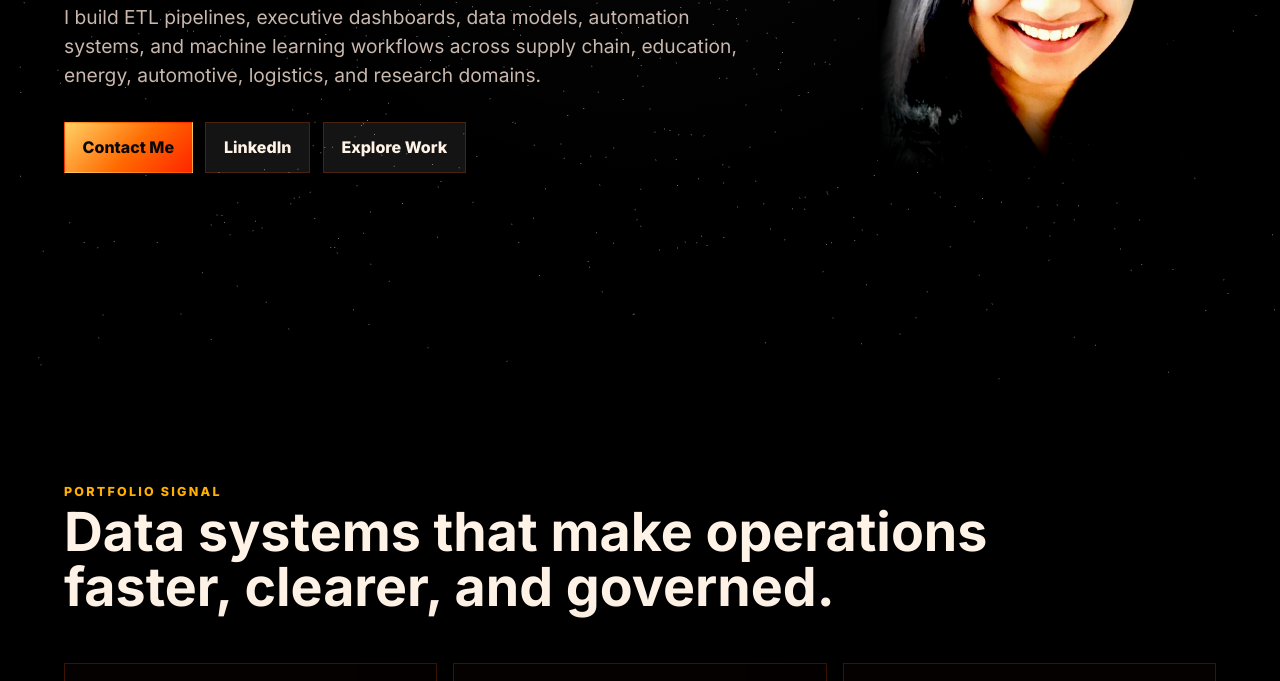
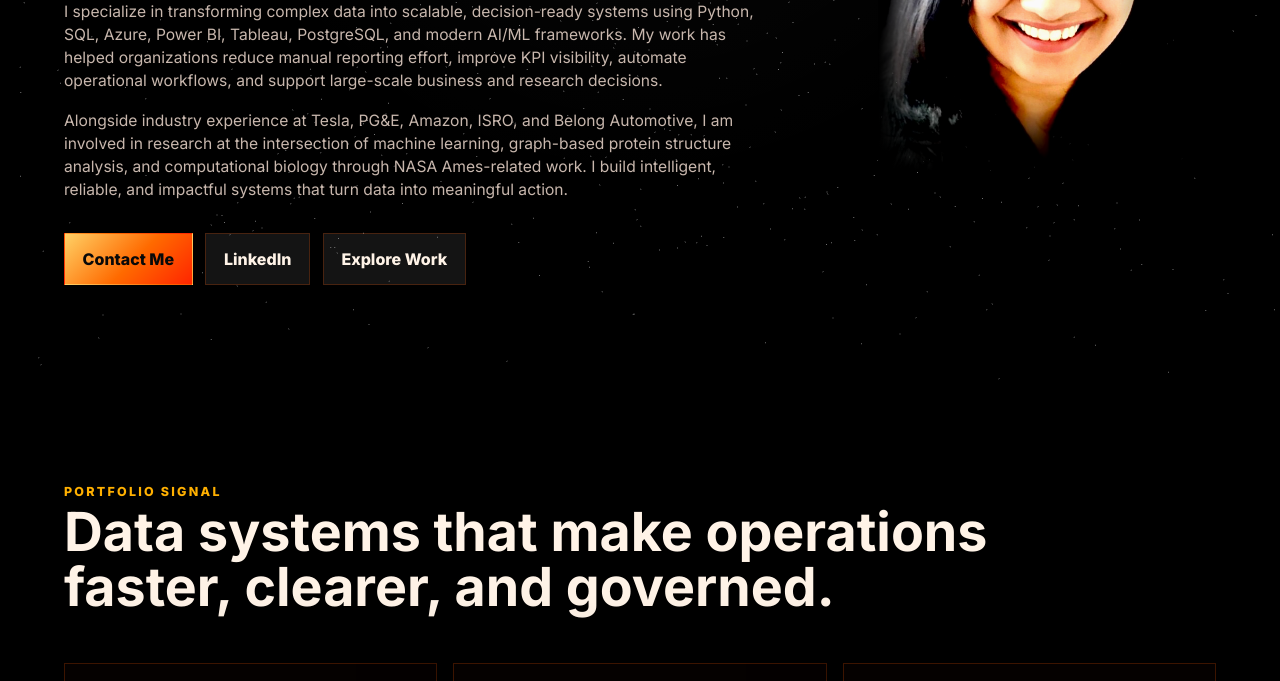
Before and after one commit to gayatri-sharma/gayatri-sharma, a plain HTML site: page index.html in a window 1280 px wide. Shown: the part 419-1100 px from the top of the page. Drawn offline with nearby package versions, Linux system fonts and the light colour scheme.

Commit message:
Update hero intro copy

```diff
--- a/index.html
+++ b/index.html
@@ -41,9 +41,22 @@
             <h1>Gayatri Sharma Kurmatey</h1>
           </div>
           <p class="hero-summary">
-            I build ETL pipelines, executive dashboards, data models, automation systems,
-            and machine learning workflows across supply chain, education, energy,
-            automotive, logistics, and research domains.
+            Hi, I'm Gayatri Sharma Kurmatey, a Data Engineer and AI/ML Engineer with 6+ years
+            of experience building data pipelines, automation systems, executive dashboards,
+            and machine learning workflows across automotive, energy, education, logistics,
+            supply chain, and research domains.
+          </p>
+          <p class="hero-summary">
+            I specialize in transforming complex data into scalable, decision-ready systems
+            using Python, SQL, Azure, Power BI, Tableau, PostgreSQL, and modern AI/ML frameworks.
+            My work has helped organizations reduce manual reporting effort, improve KPI visibility,
+            automate operational workflows, and support large-scale business and research decisions.
+          </p>
+          <p class="hero-summary">
+            Alongside industry experience at Tesla, PG&amp;E, Amazon, ISRO, and Belong Automotive,
+            I am involved in research at the intersection of machine learning, graph-based protein
+            structure analysis, and computational biology through NASA Ames-related work. I build
+            intelligent, reliable, and impactful systems that turn data into meaningful action.
           </p>
           <div class="hero-actions">
             <a class="button primary" href="mailto:kgayatri.sharma@gmail.com">Contact Me</a>
--- a/styles.css
+++ b/styles.css
@@ -159,9 +159,14 @@ h1 {
 
 .hero-summary {
   max-width: 50rem;
-  margin: 1.5rem 0 0;
+  margin: 1.05rem 0 0;
   color: var(--muted);
-  font-size: clamp(1rem, 1.5vw, 1.2rem);
+  font-size: clamp(0.96rem, 1.22vw, 1.08rem);
+  line-height: 1.48;
+}
+
+.hero-summary:first-of-type {
+  margin-top: 1.45rem;
 }
 
 .hero-actions {
@@ -596,7 +601,7 @@ footer {
   }
 
   .hero-summary {
-    font-size: 0.96rem;
+    font-size: 0.92rem;
     line-height: 1.45;
     max-width: 96%;
   }
```
